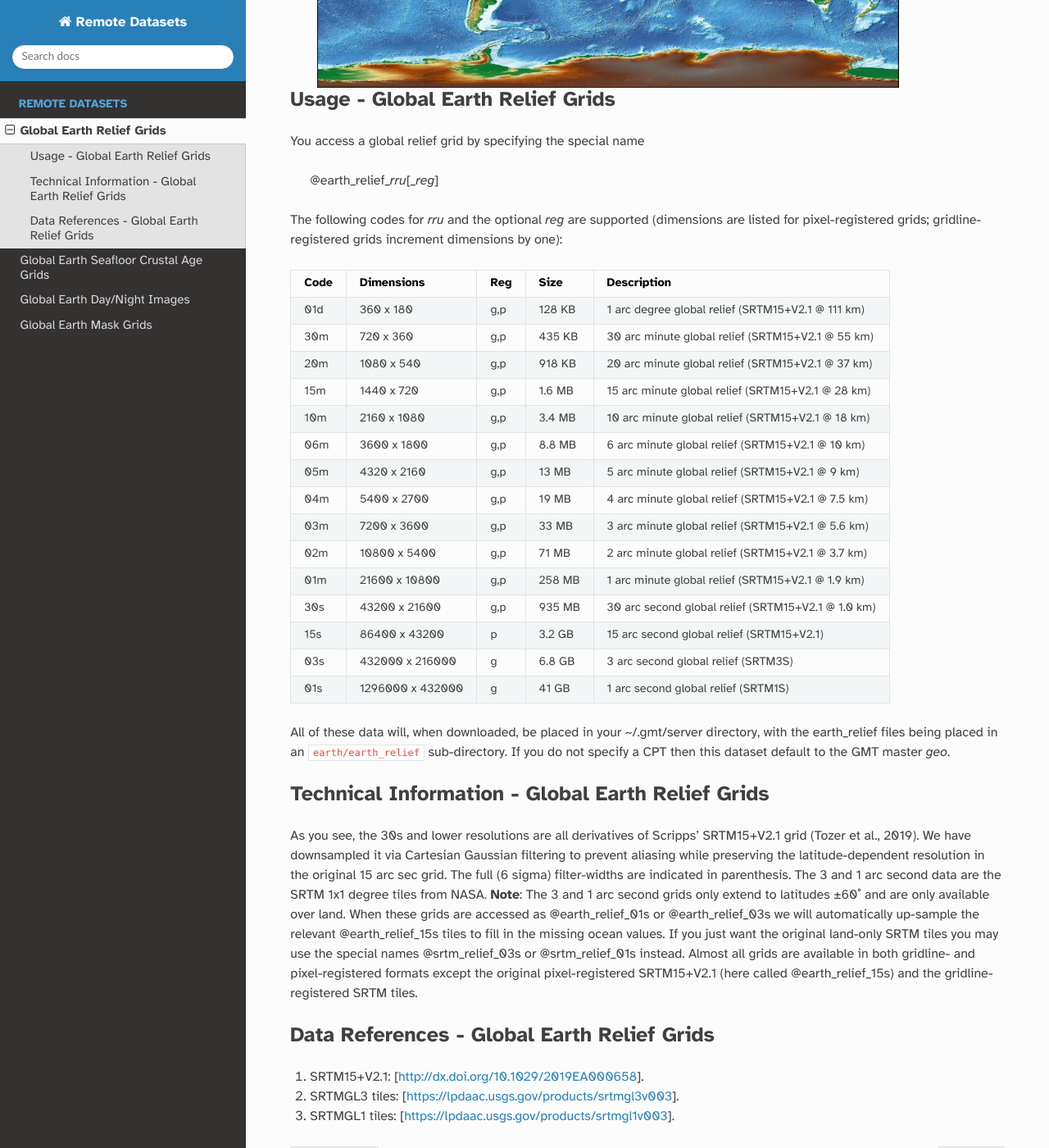
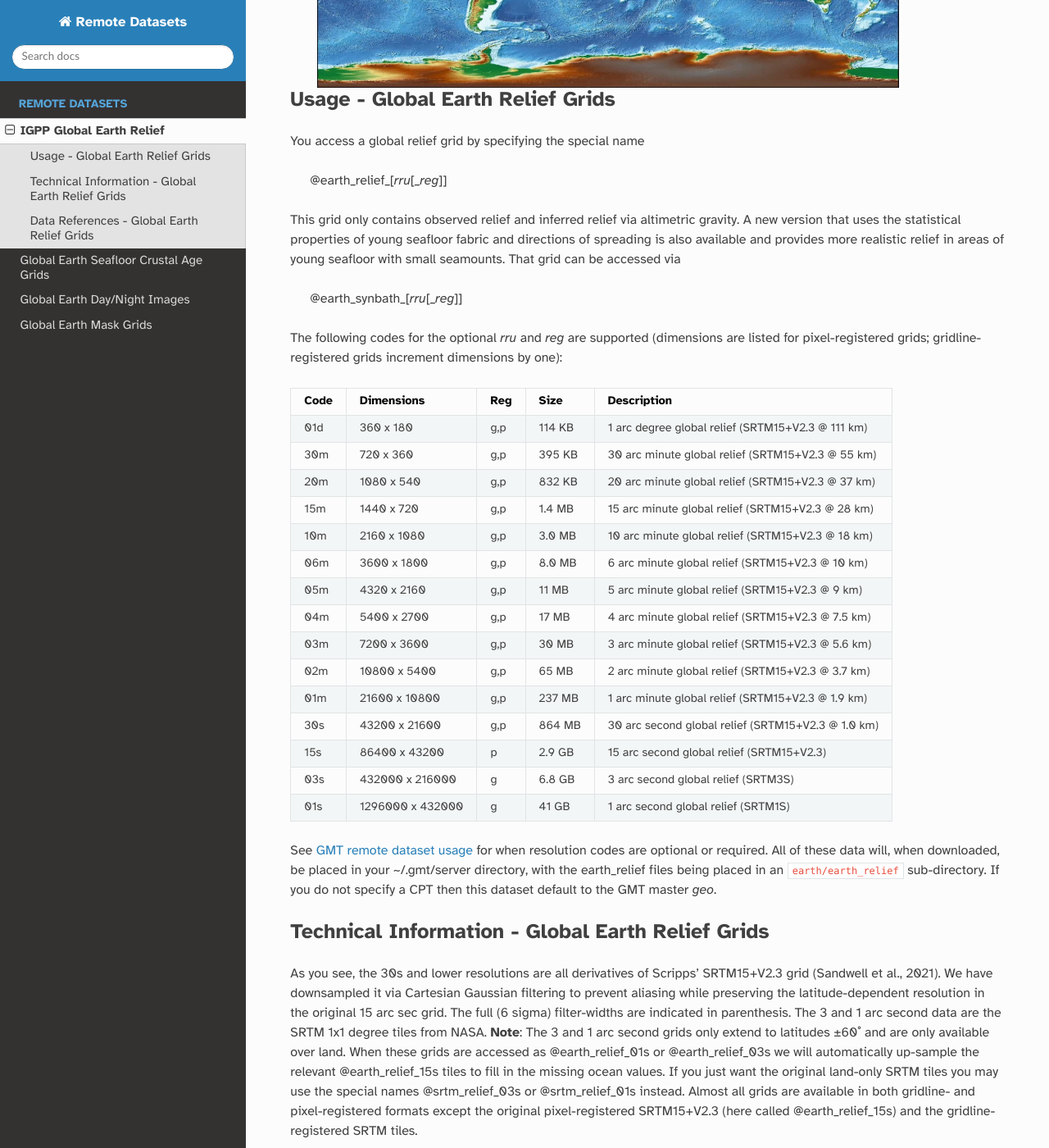
Before and after one commit to GenericMappingTools/remote-datasets, a Sphinx documentation site: the page built from docs/earth-relief.rst, in a window 1280 px wide and 1400 px high, scrolled down 407 px. Shown: the whole window at 82% size. Built offline with Sphinx 7.4.7 and the Read the Docs theme 2.0.0, drawn with Linux system fonts in a browser that asks for light colours; some of the changed text lies outside the part shown.

Commit message:
Update earth_relief and add earth_synbath docs

```diff
--- a/docs/earth-relief.rst
+++ b/docs/earth-relief.rst
@@ -1,11 +1,11 @@
-Global Earth Relief Grids
--------------------------
+IGPP Global Earth Relief
+------------------------
 
 .. figure:: /_static/igpp.png
    :align: right
    :scale: 20 %
 
-.. figure:: /_static/dem.jpg
+.. figure:: /_static/GMT_dem.jpg
    :height: 888 px
    :width: 1774 px
    :align: center
@@ -16,9 +16,16 @@ Usage - Global Earth Relief Grids
 
 You access a global relief grid by specifying the special name
 
-   @earth_relief_\ *rr*\ *u*\ [_\ *reg*\ ]
+   @earth_relief_\ [*rr*\ *u*\ [_\ *reg*\ ]]
 
-The following codes for *rr*\ *u* and the optional *reg* are supported (dimensions are listed
+This grid only contains observed relief and inferred relief via altimetric gravity.
+A new version that uses the statistical properties of young seafloor fabric and
+directions of spreading is also available and provides more realistic relief in
+areas of young seafloor with small seamounts.  That grid can be accessed via
+
+   @earth_synbath_\ [*rr*\ *u*\ [_\ *reg*\ ]]
+
+The following codes for the optional *rr*\ *u* and *reg* are supported (dimensions are listed
 for pixel-registered grids; gridline-registered grids increment dimensions by one):
 
 .. _tbl-earth_relief:
@@ -26,32 +33,33 @@ for pixel-registered grids; gridline-registered grids increment dimensions by on
 ==== ================= === =======  ==================================================
 Code Dimensions        Reg Size     Description
 ==== ================= === =======  ==================================================
-01d       360 x    180 g,p  128 KB  1 arc degree global relief (SRTM15+V2.1 @ 111 km)
-30m       720 x    360 g,p  435 KB  30 arc minute global relief (SRTM15+V2.1 @ 55 km)
-20m      1080 x    540 g,p  918 KB  20 arc minute global relief (SRTM15+V2.1 @ 37 km)
-15m      1440 x    720 g,p  1.6 MB  15 arc minute global relief (SRTM15+V2.1 @ 28 km)
-10m      2160 x   1080 g,p  3.4 MB  10 arc minute global relief (SRTM15+V2.1 @ 18 km)
-06m      3600 x   1800 g,p  8.8 MB  6 arc minute global relief (SRTM15+V2.1 @ 10 km)
-05m      4320 x   2160 g,p   13 MB  5 arc minute global relief (SRTM15+V2.1 @ 9 km)
-04m      5400 x   2700 g,p   19 MB  4 arc minute global relief (SRTM15+V2.1 @ 7.5 km)
-03m      7200 x   3600 g,p   33 MB  3 arc minute global relief (SRTM15+V2.1 @ 5.6 km)
-02m     10800 x   5400 g,p   71 MB  2 arc minute global relief (SRTM15+V2.1 @ 3.7 km)
-01m     21600 x  10800 g,p  258 MB  1 arc minute global relief (SRTM15+V2.1 @ 1.9 km)
-30s     43200 x  21600 g,p  935 MB  30 arc second global relief (SRTM15+V2.1 @ 1.0 km)
-15s     86400 x  43200 p    3.2 GB  15 arc second global relief (SRTM15+V2.1)
+01d       360 x    180 g,p  114 KB  1 arc degree global relief (SRTM15+V2.3 @ 111 km)
+30m       720 x    360 g,p  395 KB  30 arc minute global relief (SRTM15+V2.3 @ 55 km)
+20m      1080 x    540 g,p  832 KB  20 arc minute global relief (SRTM15+V2.3 @ 37 km)
+15m      1440 x    720 g,p  1.4 MB  15 arc minute global relief (SRTM15+V2.3 @ 28 km)
+10m      2160 x   1080 g,p  3.0 MB  10 arc minute global relief (SRTM15+V2.3 @ 18 km)
+06m      3600 x   1800 g,p  8.0 MB  6 arc minute global relief (SRTM15+V2.3 @ 10 km)
+05m      4320 x   2160 g,p   11 MB  5 arc minute global relief (SRTM15+V2.3 @ 9 km)
+04m      5400 x   2700 g,p   17 MB  4 arc minute global relief (SRTM15+V2.3 @ 7.5 km)
+03m      7200 x   3600 g,p   30 MB  3 arc minute global relief (SRTM15+V2.3 @ 5.6 km)
+02m     10800 x   5400 g,p   65 MB  2 arc minute global relief (SRTM15+V2.3 @ 3.7 km)
+01m     21600 x  10800 g,p  237 MB  1 arc minute global relief (SRTM15+V2.3 @ 1.9 km)
+30s     43200 x  21600 g,p  864 MB  30 arc second global relief (SRTM15+V2.3 @ 1.0 km)
+15s     86400 x  43200 p    2.9 GB  15 arc second global relief (SRTM15+V2.3)
 03s    432000 x 216000 g    6.8 GB  3 arc second global relief (SRTM3S)
 01s   1296000 x 432000 g     41 GB  1 arc second global relief (SRTM1S)
 ==== ================= === =======  ==================================================
 
+See :gmt-docs:`GMT remote dataset usage <datasets/remote-data.html#usage>` for when resolution codes are optional or required.
 All of these data will, when downloaded, be placed in your ~/.gmt/server directory, with
 the earth_relief files being placed in an ``earth/earth_relief`` sub-directory.  If you
 do not specify a CPT then this dataset default to the GMT master *geo*.
 
 Technical Information - Global Earth Relief Grids
-~~~~~~~~~~~~~~~~~~~~~~~~~~~~~~~~~~~~~~~~~~~~~~~~~~~~~~~~~~~~~~~
+~~~~~~~~~~~~~~~~~~~~~~~~~~~~~~~~~~~~~~~~~~~~~~~~~
 
-As you see, the 30s and lower resolutions are all derivatives of Scripps' SRTM15+V2.1 grid
-(Tozer et al., 2019).  We have downsampled it via Cartesian Gaussian filtering to prevent
+As you see, the 30s and lower resolutions are all derivatives of Scripps' SRTM15+V2.3 grid
+(Sandwell et al., 2021).  We have downsampled it via Cartesian Gaussian filtering to prevent
 aliasing while preserving the latitude-dependent resolution in the original 15 arc sec grid.
 The full (6 sigma) filter-widths are indicated in parenthesis. The 3 and 1 arc second data
 are the SRTM 1x1 degree tiles from NASA.  **Note**: The 3 and 1 arc second grids only extend
@@ -60,11 +68,12 @@ to latitudes ±60˚ and are only available over land.  When these grids are acce
 tiles to fill in the missing ocean values. If you just want the original land-only SRTM tiles
 you may use the special names @srtm_relief_03s or @srtm_relief_01s instead. Almost all grids
 are available in both gridline- and pixel-registered formats except the original pixel-registered
-SRTM15+V2.1 (here called @earth_relief_15s) and the gridline-registered SRTM tiles.
+SRTM15+V2.3 (here called @earth_relief_15s) and the gridline-registered SRTM tiles.
 
 Data References - Global Earth Relief Grids
-~~~~~~~~~~~~~~~~~~~~~~~~~~~~~~~~~~~~~~~~~~~~
+~~~~~~~~~~~~~~~~~~~~~~~~~~~~~~~~~~~~~~~~~~~
 
-#. SRTM15+V2.1: [http://dx.doi.org/10.1029/2019EA000658].
+#. SRTM15+V2.3: [http://dx.doi.org/10.1002/essoar.10508279.1].
+#. SYNBATH_V1.2: [http://dx.doi.org/10.1002/essoar.10508279.1].
 #. SRTMGL3 tiles: [https://lpdaac.usgs.gov/products/srtmgl3v003].
 #. SRTMGL1 tiles: [https://lpdaac.usgs.gov/products/srtmgl1v003].
```
Also changed, not shown: docs/_static/GMT_dem.jpg (renamed from docs/_static/dem.jpg).
